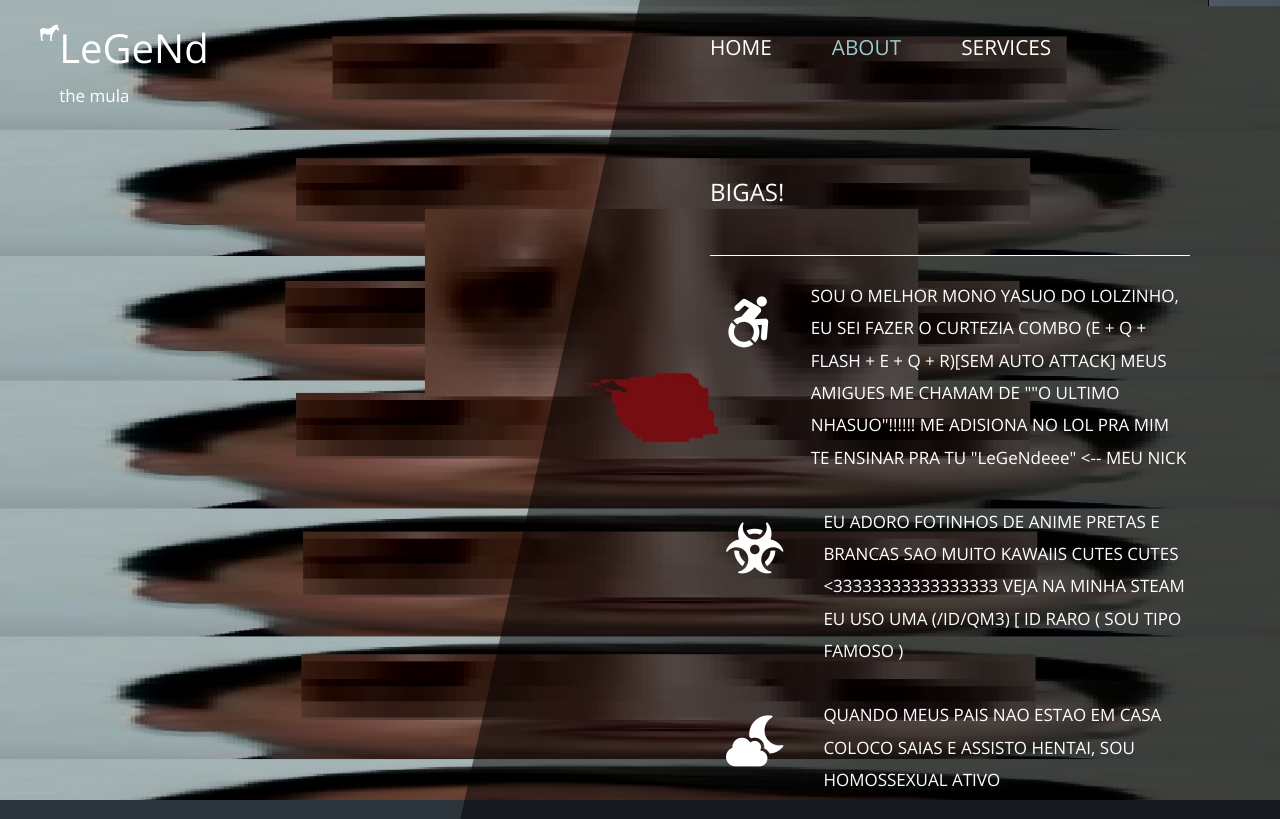
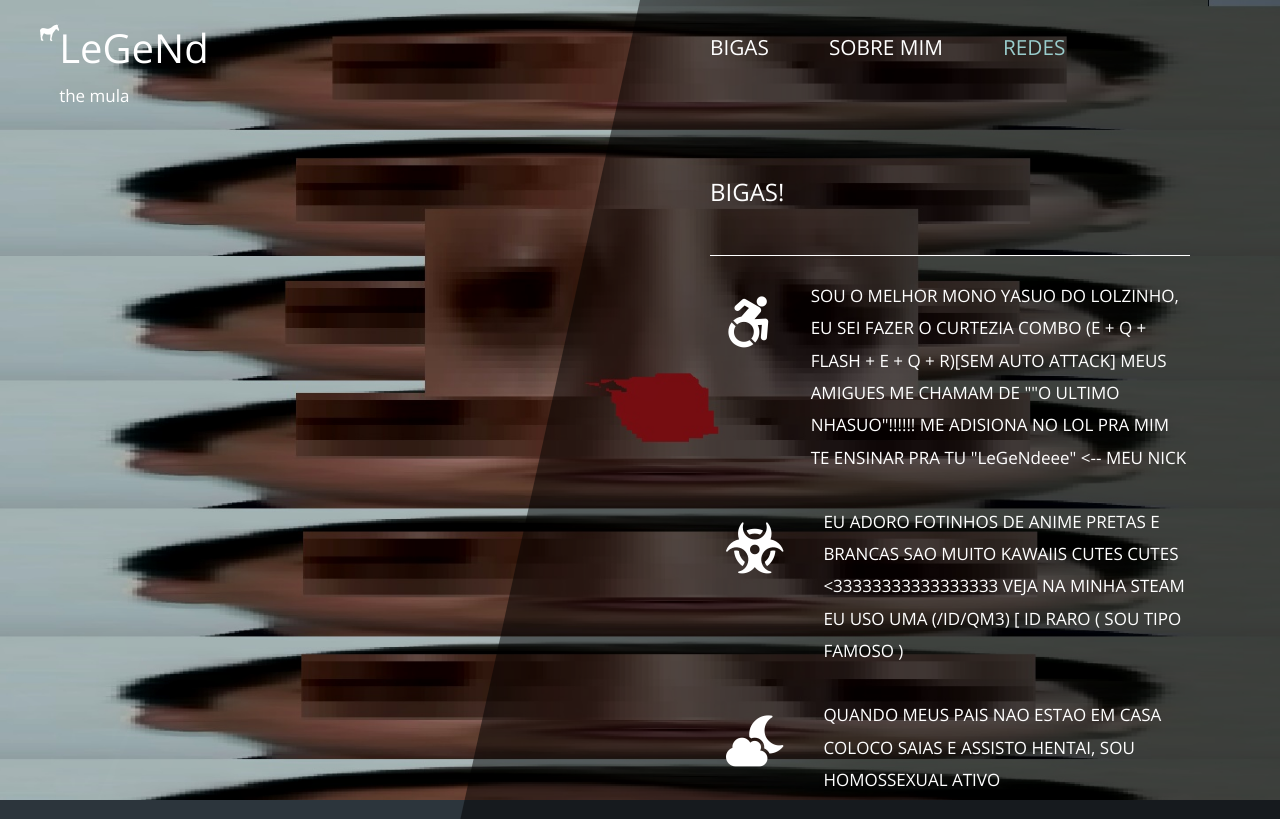
Before and after one commit to bananagaming-00/bigaswebsite, a plain HTML site: page about.html in a window 1280 px wide. Shown: the top 819 px of the page. Drawn offline with nearby package versions, Linux system fonts and the light colour scheme.

Commit message:
Update about.html

```diff
--- a/about.html
+++ b/about.html
@@ -41,14 +41,14 @@ https://templatemo.com/tm-550-diagoona
                         </button>
                         <div class="collapse navbar-collapse tm-nav" id="navbar-nav">
                             <ul class="navbar-nav text-uppercase">
+                              <li class="nav-item">
+                                    <a class="nav-link tm-nav-link" href="index.html">bigas</a>
+                                </li>
                                 <li class="nav-item">
-                                    <a class="nav-link tm-nav-link" href="index.html">Home</a>
+                                    <a class="nav-link tm-nav-link" href="about.html">SOBRE MIM</a>
                                 </li>
                                 <li class="nav-item active">
-                                    <a class="nav-link tm-nav-link" href="about.html">About <span class="sr-only">(current)</span></a>
-                                </li>
-                                <li class="nav-item">
-                                    <a class="nav-link tm-nav-link" href="services.html">Services</a>
+                                    <a class="nav-link tm-nav-link" href="services.html">REDES<span class="sr-only">(current)</span></a>
                                 </li>
                             </ul>
                         </div>
```
